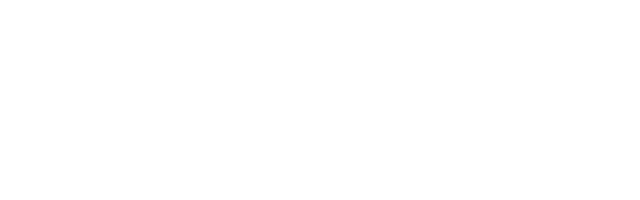
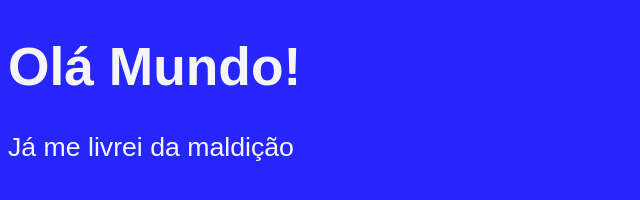
Before and after one commit to hamadsales/Javascript, a plain HTML site: page Aula 01/ex001.html in a window 1280 px wide. Shown: the whole page, without its empty margins (0-640 px from the left). Drawn offline with Linux system fonts and the light colour scheme.

Commit message:
"Implementação do script na página HTML"

```diff
--- a/Aula 01/ex001.html
+++ b/Aula 01/ex001.html
@@ -4,7 +4,19 @@
         <meta charset="UTF-8">
         <meta name="viewport" content="width=device-width, initial-scale=1.0">
         <title>Primeiro Programa</title>
+        <style>
+            body{
+                background-color: rgb(38, 38, 251);
+                color: whitesmoke;
+                font: normal 20pt Arial;
+            }
+        </style>
     </head>
     <body>
+        <h1>Olá Mundo!</h1>
+        <p>Já me livrei da maldição</p>
+        <script>
+            windows.alert("Minha primeira mensagem")
+        </script>
     </body>
 </html>
```
